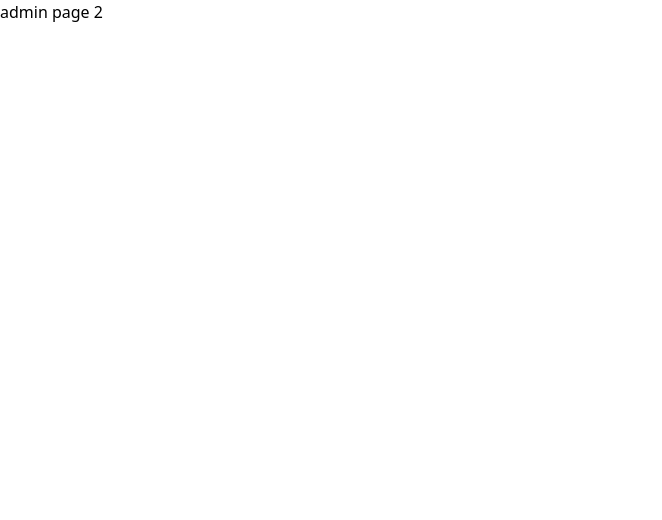
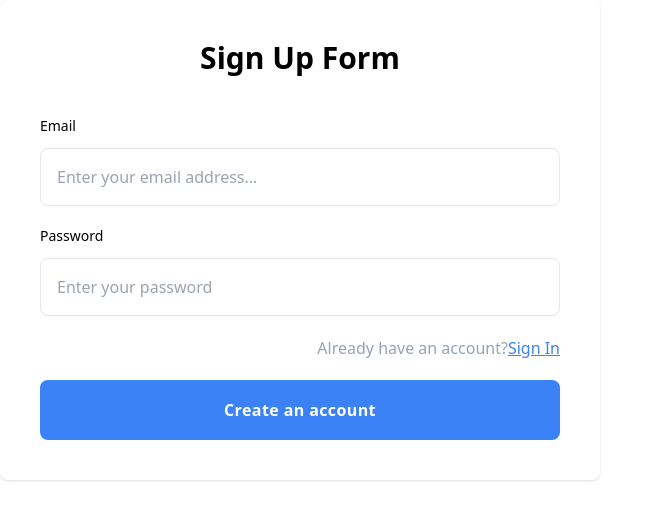
Before and after one commit to Tai-Le-Dipro/next-cicd, a Next.js app: page /admin in a window 1280 px wide. Shown: the top 520 px of the page, without its empty margins (0-662 px from the left). Built offline with nearby package versions, Linux system fonts and the light colour scheme.

Commit message:
add file test 2

```diff
--- a/src/app/admin/page.tsx
+++ b/src/app/admin/page.tsx
@@ -2,7 +2,52 @@ import React from 'react'
 
 const page = () => {
   return (
-    <div>admin page 2</div>
+    <div className=''>
+      <form
+        autoComplete="off"
+        className="w-full max-w-[600px] p-10 bg-white rounded-lg shadow"
+        aria-label="signup-form"
+      >
+        <h2 className="mb-10 text-3xl font-bold text-center">Sign Up Form</h2>
+        <div className="flex flex-col items-start mb-5 gap-y-3">
+          <label htmlFor="email" className="text-sm font-medium cursor-pointer">
+            Email
+          </label>
+          <input
+            id="email"
+            type="email"
+            className="w-full p-4 bg-transparent border border-gray-200 rounded-lg outline-none"
+            placeholder="Enter your email address..."
+          />
+        </div>
+        <div className="flex flex-col items-start mb-5 gap-y-3">
+          <label
+            htmlFor="password"
+            className="text-sm font-medium cursor-pointer"
+          >
+            Password
+          </label>
+          <input
+            id="password"
+            type="password"
+            className="w-full p-4 bg-transparent border border-gray-200 rounded-lg outline-none"
+            placeholder="Enter your password"
+          />
+        </div>
+        <div className="flex items-center justify-end mb-5 text-slate-400">
+          <p>Already have an account?</p>
+          <a href="#" className="text-blue-500 underline">
+            Sign In
+          </a>
+        </div>
+        <button
+          type="submit"
+          className="inline-flex w-full items-center justify-center px-8 py-4 font-sans font-semibold tracking-wide text-white bg-blue-500 rounded-lg h-[60px]"
+        >
+          Create an account
+        </button>
+      </form>
+   </div>
   )
 }
 
```
Also changed, not shown: 1 other file (tests, documents, lock files or other folders).
